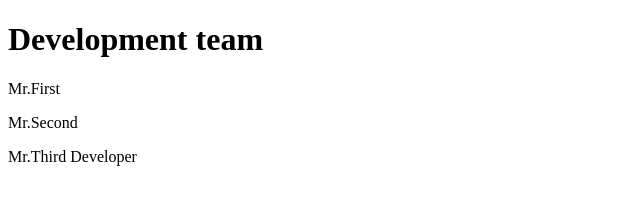
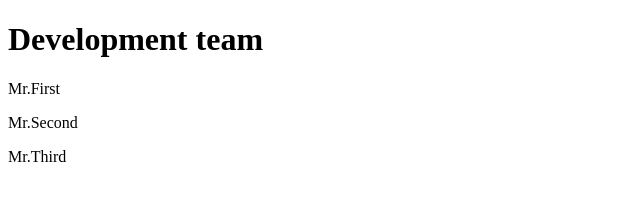
Before and after one commit to FoxLive12/InformationProject, a plain HTML site: page index.html in a window 1280 px wide. Shown: the full height of the page, 0-640 px from the left. Drawn offline with Linux system fonts and the light colour scheme.

Commit message:
Third: deleting word

```diff
--- a/index.html
+++ b/index.html
@@ -7,6 +7,6 @@
 			<h1>Development team</h1>
 			  <p>Mr.First</p>
 				<p>Mr.Second</p>
-				<p>Mr.Third Developer</p>
+				<p>Mr.Third</p>
 		</body>
 	</html>
```
